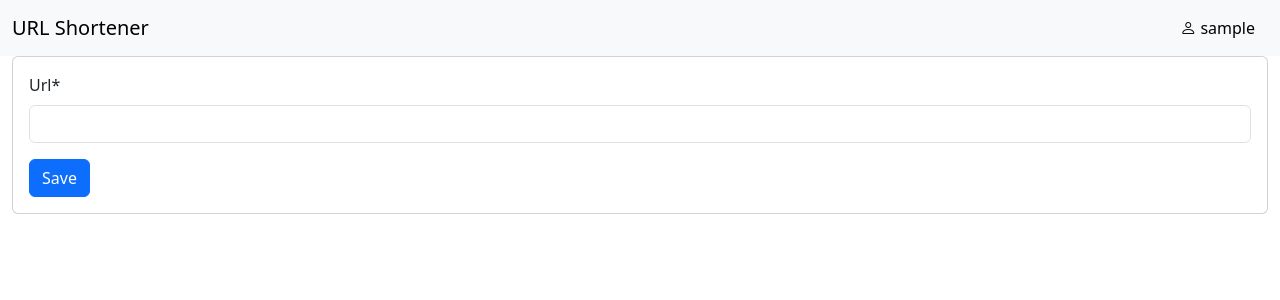
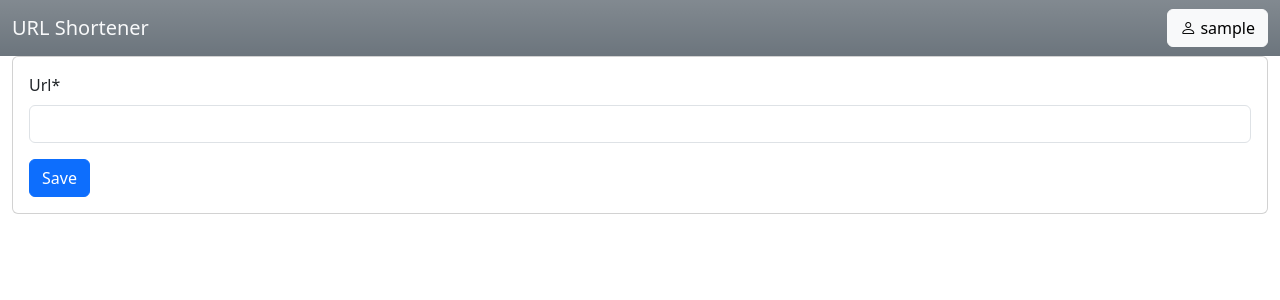
Before and after one commit to vinkomlacic/url-shortener, a Django app: page /urls/create in a window 1280 px wide. Shown: the top 300 px of the page. Run offline with Django 4.2, Linux system fonts and the light colour scheme; the visitor is signed in with stand-in values (Sample User, id 1); some libraries are stand-ins or nearby versions.

Commit message:
Change navbar color
Refs: #URLS-1

```diff
--- a/core/templates/core/base.html
+++ b/core/templates/core/base.html
@@ -11,9 +11,9 @@
 </head>
 <body>
 
-    <nav class="navbar navbar-expand-lg bg-body-tertiary">
+    <nav class="navbar navbar-expand-lg bg-secondary bg-gradient">
         <div class="container-fluid">
-            <a class="navbar-brand" href="#">URL Shortener</a>
+            <a class="navbar-brand text-light" href="#">URL Shortener</a>
 
             {% if user.is_authenticated %}
                 <div class="dropstart">
```
